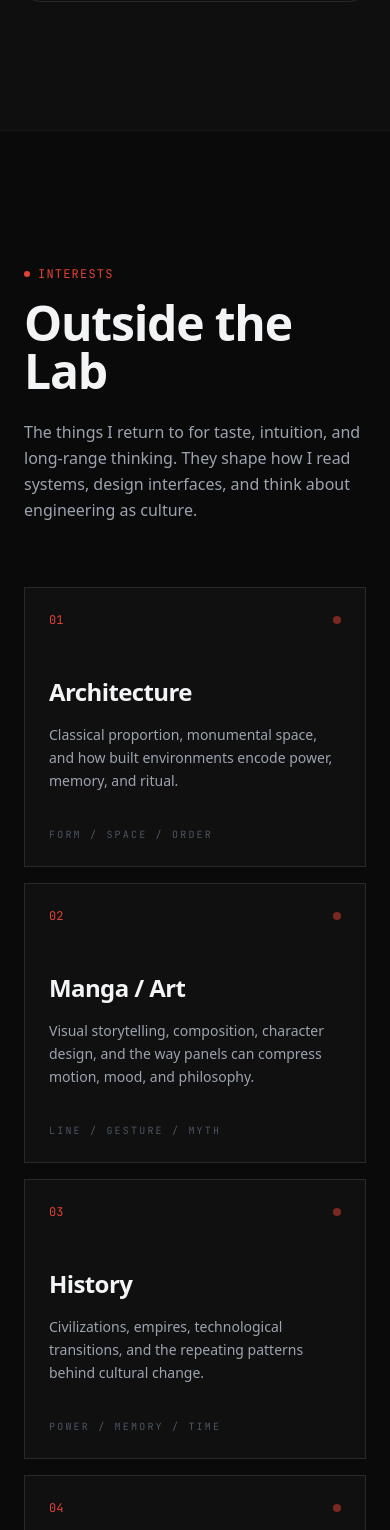
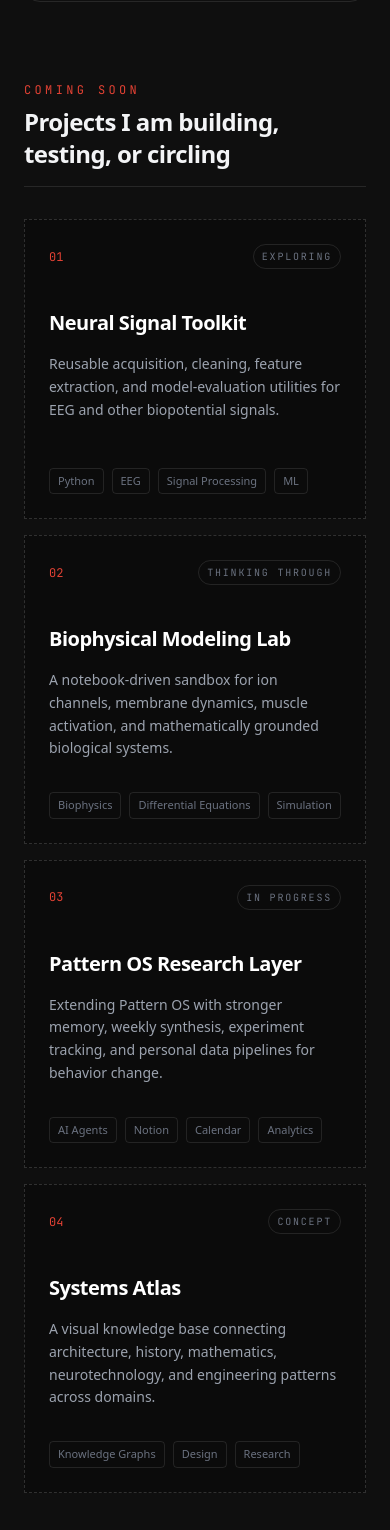
Before and after one commit to furqazaheervi6/portfolio, a Next.js app: page / in a window 390 px wide. Shown: the part 5058-6588 px from the top of the page. Built offline with nearby package versions, Linux system fonts and the light colour scheme.

Commit message:
Add coming soon projects section

```diff
--- a/app/page.tsx
+++ b/app/page.tsx
@@ -107,6 +107,33 @@ const patternSignalNodes = [
 ];
 
 const patternActivity = [42, 68, 54, 82, 72, 96, 76, 88];
+
+const upcomingProjects = [
+  {
+    title: 'Neural Signal Toolkit',
+    status: 'Exploring',
+    description: 'Reusable acquisition, cleaning, feature extraction, and model-evaluation utilities for EEG and other biopotential signals.',
+    tags: ['Python', 'EEG', 'Signal Processing', 'ML'],
+  },
+  {
+    title: 'Biophysical Modeling Lab',
+    status: 'Thinking through',
+    description: 'A notebook-driven sandbox for ion channels, membrane dynamics, muscle activation, and mathematically grounded biological systems.',
+    tags: ['Biophysics', 'Differential Equations', 'Simulation'],
+  },
+  {
+    title: 'Pattern OS Research Layer',
+    status: 'In progress',
+    description: 'Extending Pattern OS with stronger memory, weekly synthesis, experiment tracking, and personal data pipelines for behavior change.',
+    tags: ['AI Agents', 'Notion', 'Calendar', 'Analytics'],
+  },
+  {
+    title: 'Systems Atlas',
+    status: 'Concept',
+    description: 'A visual knowledge base connecting architecture, history, mathematics, neurotechnology, and engineering patterns across domains.',
+    tags: ['Knowledge Graphs', 'Design', 'Research'],
+  },
+];
 
 export default function Home() {
   const [mindTapSlide, setMindTapSlide] = useState(0);
@@ -414,6 +441,38 @@ export default function Home() {
               </div>
             ))}
           </div>
+
+          <div className="mt-20 mb-8 flex items-end justify-between gap-6 border-b border-white/10 pb-4">
+            <div>
+              <div className="font-mono text-[#E34234] text-xs uppercase tracking-[0.28em]">Coming Soon</div>
+              <h3 className="mt-2 text-2xl md:text-3xl font-bold tracking-tight">Projects I am building, testing, or circling</h3>
+            </div>
+            <span className="hidden md:inline font-mono text-xs text-gray-600">03</span>
+          </div>
+          <div className="grid gap-4 md:grid-cols-4">
+            {upcomingProjects.map((project, index) => (
+              <article
+                key={project.title}
+                className="group flex min-h-[300px] flex-col border border-dashed border-white/15 bg-black/25 p-6 transition-colors hover:border-[#E34234]/45 hover:bg-[#E34234]/[0.035]"
+              >
+                <div className="mb-10 flex items-center justify-between">
+                  <span className="font-mono text-xs text-[#E34234]">{String(index + 1).padStart(2, '0')}</span>
+                  <span className="rounded-full border border-white/10 px-2 py-1 font-mono text-[10px] uppercase tracking-[0.18em] text-gray-500">
+                    {project.status}
+                  </span>
+                </div>
+                <h4 className="text-xl font-bold tracking-tight text-white">{project.title}</h4>
+                <p className="mt-4 text-sm leading-relaxed text-gray-400">{project.description}</p>
+                <div className="mt-auto flex flex-wrap gap-2 pt-8">
+                  {project.tags.map((tag) => (
+                    <span key={tag} className="rounded border border-white/10 px-2 py-1 text-[11px] text-gray-500">
+                      {tag}
+                    </span>
+                  ))}
+                </div>
+              </article>
+            ))}
+          </div>
         </div>
       </section>
 
```
